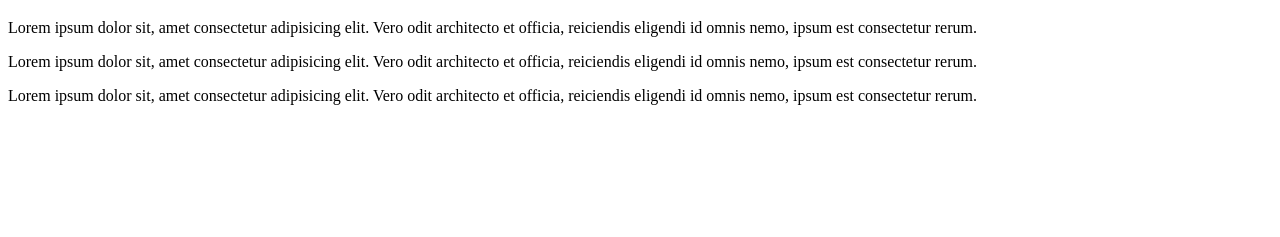
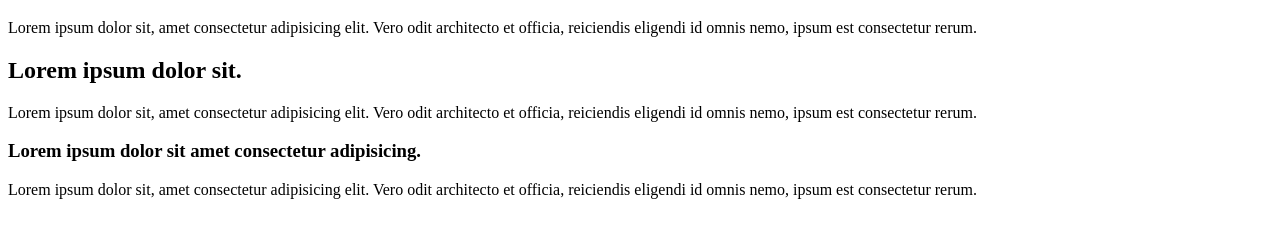
Before and after one commit to stamim575/Personal_Portfolio-repo2, a plain HTML site: page index.html in a window 1280 px wide. Shown: the part 61-298 px from the top of the page. Drawn offline with Linux system fonts and the light colour scheme.

Commit message:
again add

```diff
--- a/index.html
+++ b/index.html
@@ -10,9 +10,9 @@
 <body>
     <h1>Lorem ipsum dolor sit amet.</h1>
     <p>Lorem ipsum dolor sit, amet consectetur adipisicing elit. Vero odit architecto et officia, reiciendis eligendi id omnis nemo, ipsum est consectetur rerum.</p>
-
+    <h2>Lorem ipsum dolor sit.</h2>
     <p>Lorem ipsum dolor sit, amet consectetur adipisicing elit. Vero odit architecto et officia, reiciendis eligendi id omnis nemo, ipsum est consectetur rerum.</p>
-
+    <h3>Lorem ipsum dolor sit amet consectetur adipisicing.</h3>
     <p>Lorem ipsum dolor sit, amet consectetur adipisicing elit. Vero odit architecto et officia, reiciendis eligendi id omnis nemo, ipsum est consectetur rerum.</p>
 </body>
 </html>
```
